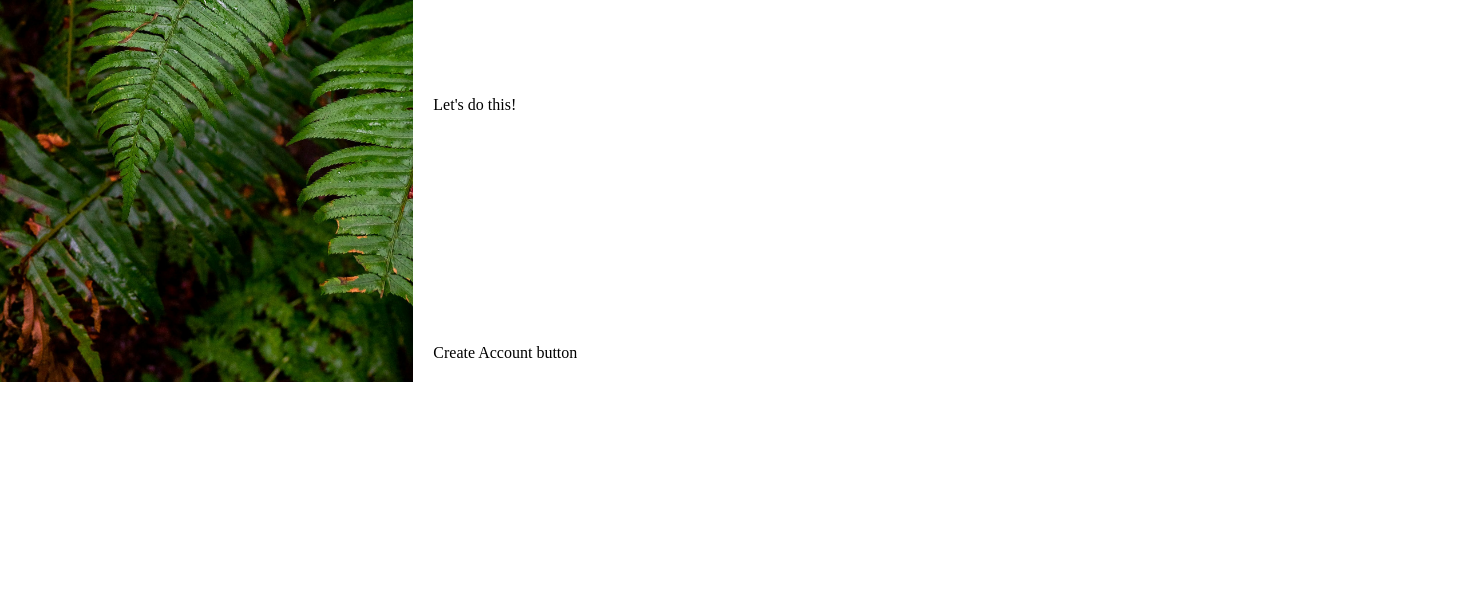
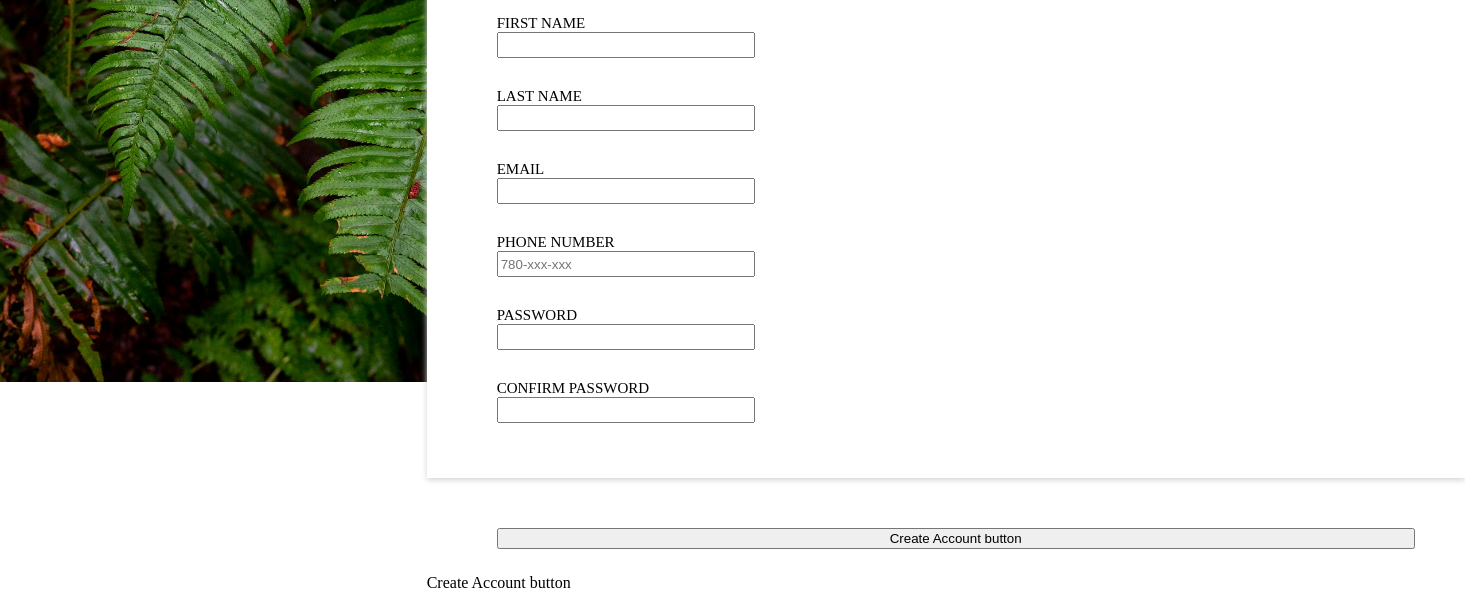
Before and after one commit to Zirconwings/odin-signup-page, a plain HTML site: page index.html in a window 1280 px wide. Shown: the part 418-1010 px from the top of the page, 1465 px wide, since content can reach past the window. Before the commit the page ends 800 px from the top, so only its background shows below. Drawn offline with Linux system fonts and the light colour scheme.

Commit message:
Continued working on formatting.
Added interactive input fields and fixed alignments.

```diff
--- a/index.html
+++ b/index.html
@@ -5,7 +5,7 @@
     <meta name="viewport" content="width=device-width, initial-scale=1.0">
     <link rel="stylesheet" href="style.css">
     <script src="script.js" defer></script>
-    <title>Document</title>
+    <title>Sign Up Page</title>
 </head>
 <body>
     <div class="sidebar">
@@ -17,7 +17,38 @@
             deepest dreams. <br> Sign up <em>now</em> to get started. <br><br>
             You <em>know</em> you want to.
         </p>
-        <div class="personal_info">Let's do this!</div>
+            <form action="test.html" method="post">
+                <div class="details">
+                    <p>Let's do this!</p>
+                    <div>
+                        <div>
+                            <label for="first_name">FIRST NAME</label>
+                            <input type="text" name="first_name" id="first_name" required>
+                        </div>
+                        <div>
+                            <label for="last_name">LAST NAME</label>
+                            <input type="text" name="last_name" id="last_name" required>
+                        </div>
+                        <div>
+                            <label for="email">EMAIL</label>
+                            <input type="email" name="email" id="email" required>
+                        </div>
+                        <div>
+                            <label for="phone_number">PHONE NUMBER</label>
+                            <input type="tel" name="phone_number" id="phone_number" placeholder="780-xxx-xxx" required>
+                        </div>
+                        <div>
+                            <label for="password">PASSWORD</label>
+                            <input type="password" id="password" name="password" required>
+                        </div>
+                        <div>
+                            <label for="confirm">CONFIRM PASSWORD</label>
+                            <input type="password" id="confirm" required>
+                        </div>
+                    </div>
+                </div>
+            <button>Create Account button</button>
+        </form>
         <div class="submit"> Create Account button</div>
     </div>
 </body>
--- a/style.css
+++ b/style.css
@@ -11,20 +11,21 @@ body, div{
 }
 .info{
     flex-direction: column;
-    justify-content: space-between;
+    justify-content: space-evenly;
+    width: calc(100%/1.5)
+
 }
 body{
     height: 100vh;
     margin: 0;
 }
-.info{
-    padding:20px;
-    width: calc(100%/1.5)
+.description{
+    padding: 50px 50px 25px 70px;
 }
 p{
     font-weight: bold;
     font-size: 30px;
-    font-family:'Franklin Gothic Medium', 'Arial Narrow', Arial, sans-serif
+    font-family:'Franklin Gothic Medium', 'Arial Narrow', Arial, sans-serif;
 }
 .sidebar{
     flex-direction: column;
@@ -41,8 +42,42 @@ p{
     font-size: 100px;
     color: white;
     font-family:"Norse Bold";
+
     padding:10px;
 }
 img{
     height: 120px;
 }
+.personal_info{
+    flex-direction: column;
+}
+form{
+    display: flex;
+    flex-direction: column;
+    flex-wrap: wrap;
+}
+.details{
+    flex-direction: column;
+    box-shadow: 0px 2px 6px lightgrey;
+    padding: 0px 650px 25px 70px;
+}
+.details>div{
+    flex-direction: row;
+    margin-right:30px;
+    flex-wrap: wrap;
+
+}
+.details>div>div{
+    flex-direction: column;
+    margin:0 30px 30px 0;
+}
+button{
+    margin: 50px 50px 25px 70px;
+}
+label{
+    font-size: 15px;
+}
+input{
+    height: 20px;
+    width: 250px;
+}
```
Also changed, not shown: test.html (added, +11 -0 lines).
